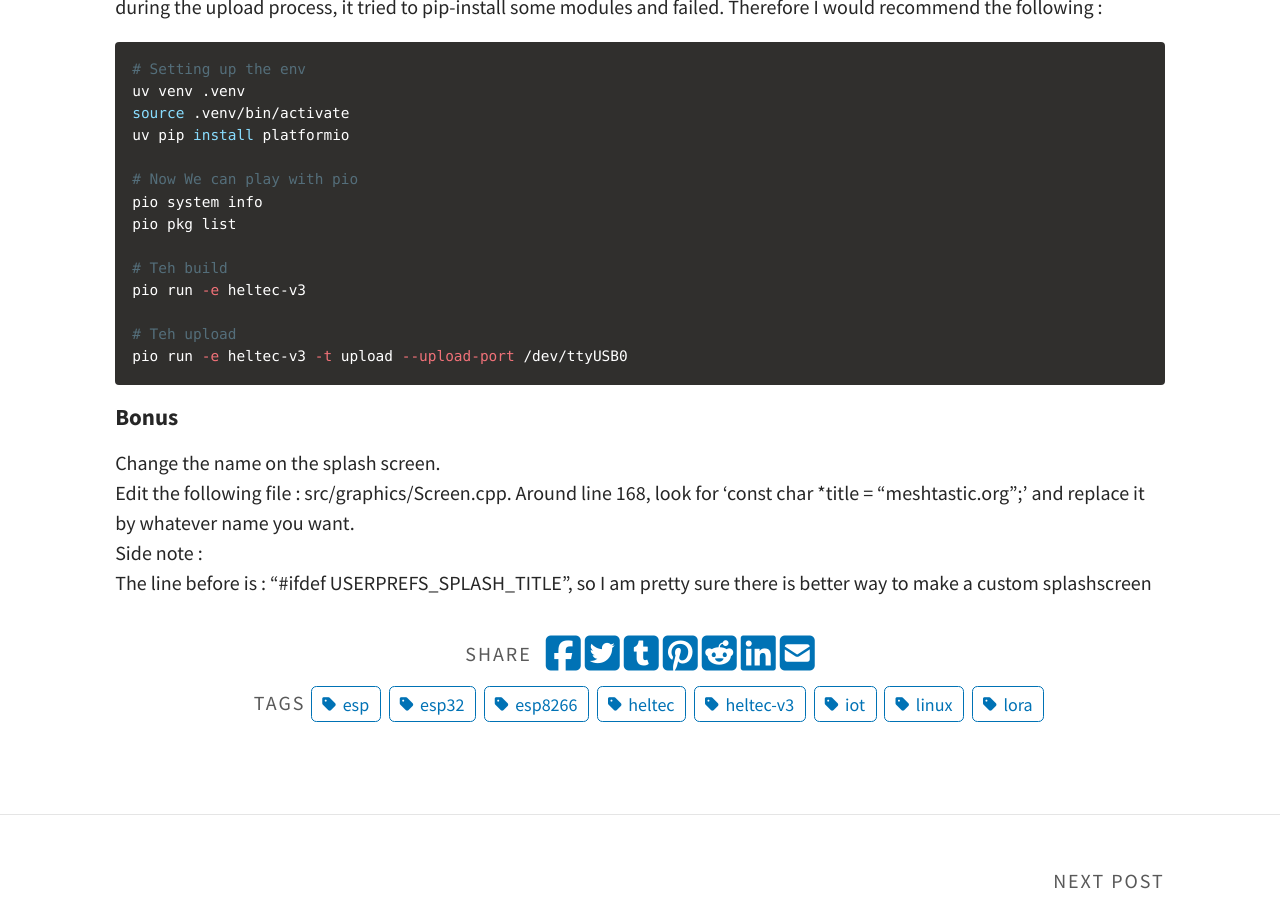
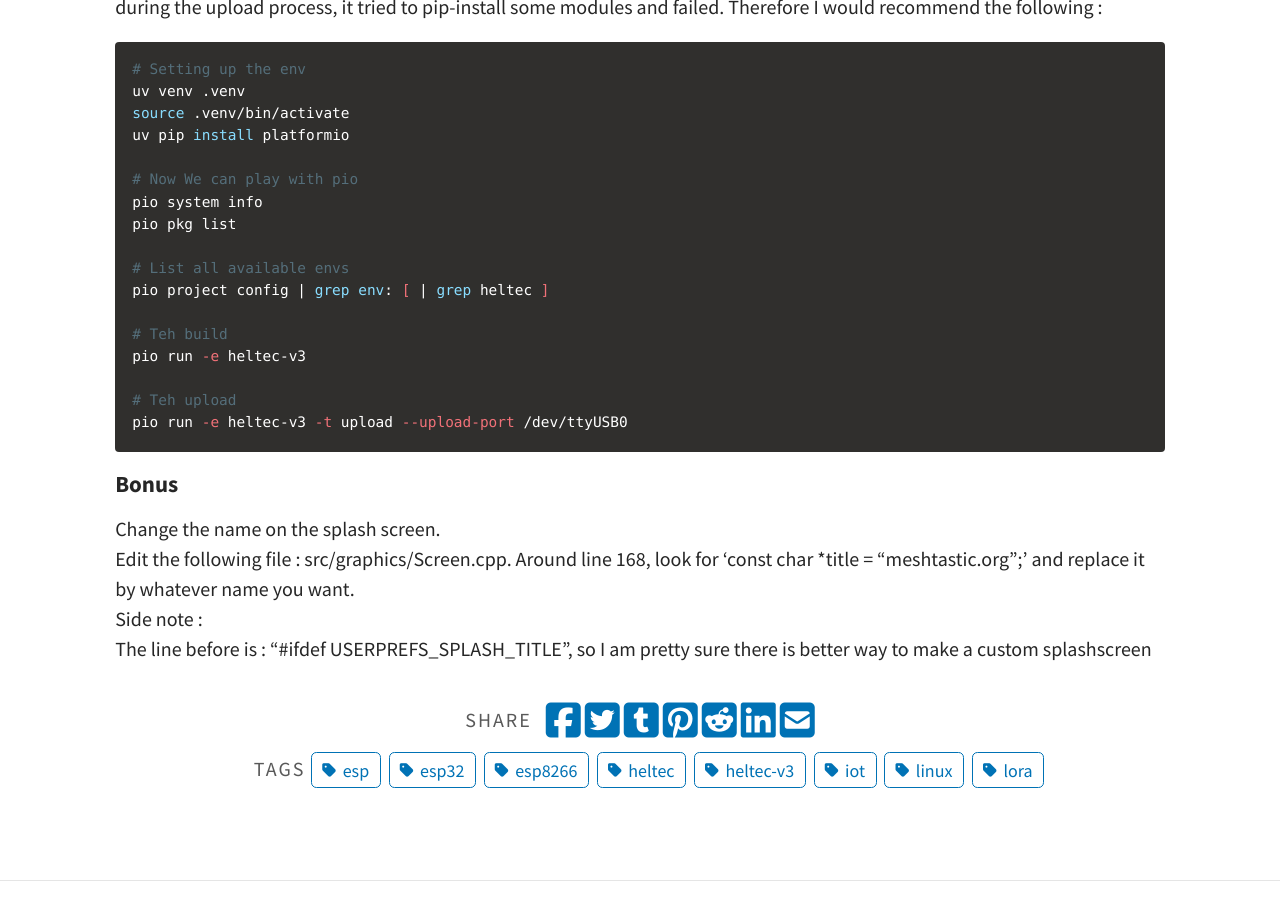
Before and after one commit to cristalcorp/cristalcorp.github.io, a Jekyll site: the page built from _posts/2025-11-25-Esp.md, in a window 1280 px wide and 900 px high, scrolled down 1072 px. Built offline with Jekyll 4.4.1, drawn with Linux system fonts in a browser that asks for light colours; a script that is not in the unit is left out.

Commit message:
ESP list env

```diff
--- a/_posts/2025-11-25-Esp.md
+++ b/_posts/2025-11-25-Esp.md
@@ -44,6 +44,9 @@ uv pip install platformio
 pio system info
 pio pkg list
 
+# List all available envs
+pio project config | grep env: [ | grep heltec ]
+
 # Teh build
 pio run -e heltec-v3
 
```
